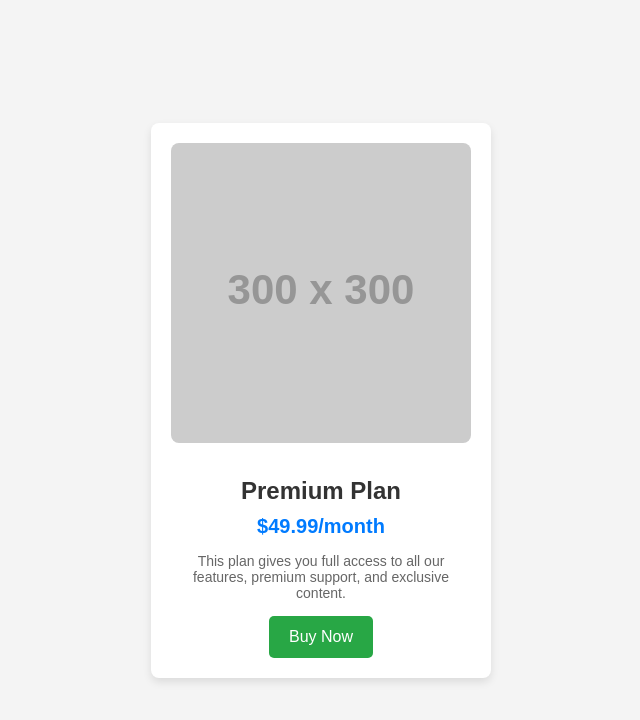
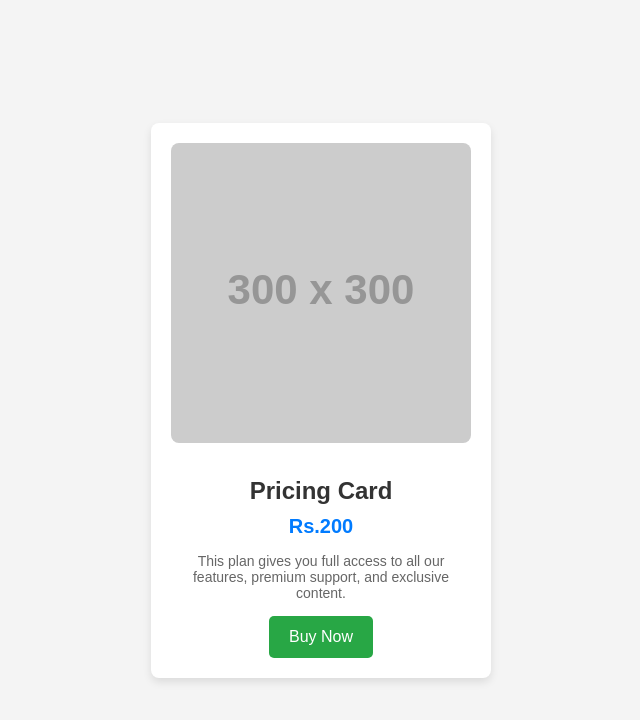
Before and after one commit to acciojob/pricing-card-kunalkanwarr, a website: page main.html in a window 1280 px wide. Shown: the whole page, without its empty margins (319-959 px from the left). Drawn offline with Linux system fonts and the light colour scheme; placeholder pictures from the web are drawn by us.

Commit message:
created a submission

```diff
--- a/main.html
+++ b/main.html
@@ -13,8 +13,8 @@
 </script>
 	<div class="card">
         <img src="https://via.placeholder.com/300" alt="Product Image" class="card-image">
-        <h1 class="card-title">Premium Plan</h1>
-        <p class="card-price">$49.99/month</p>
+        <h1 class="card-title">Pricing Card</h1>
+        <p class="card-price">Rs.200</p>
         <p class="card-description">This plan gives you full access to all our features, premium support, and exclusive content.</p>
         <button class="buy-now-btn">Buy Now</button>
     </div>
```
